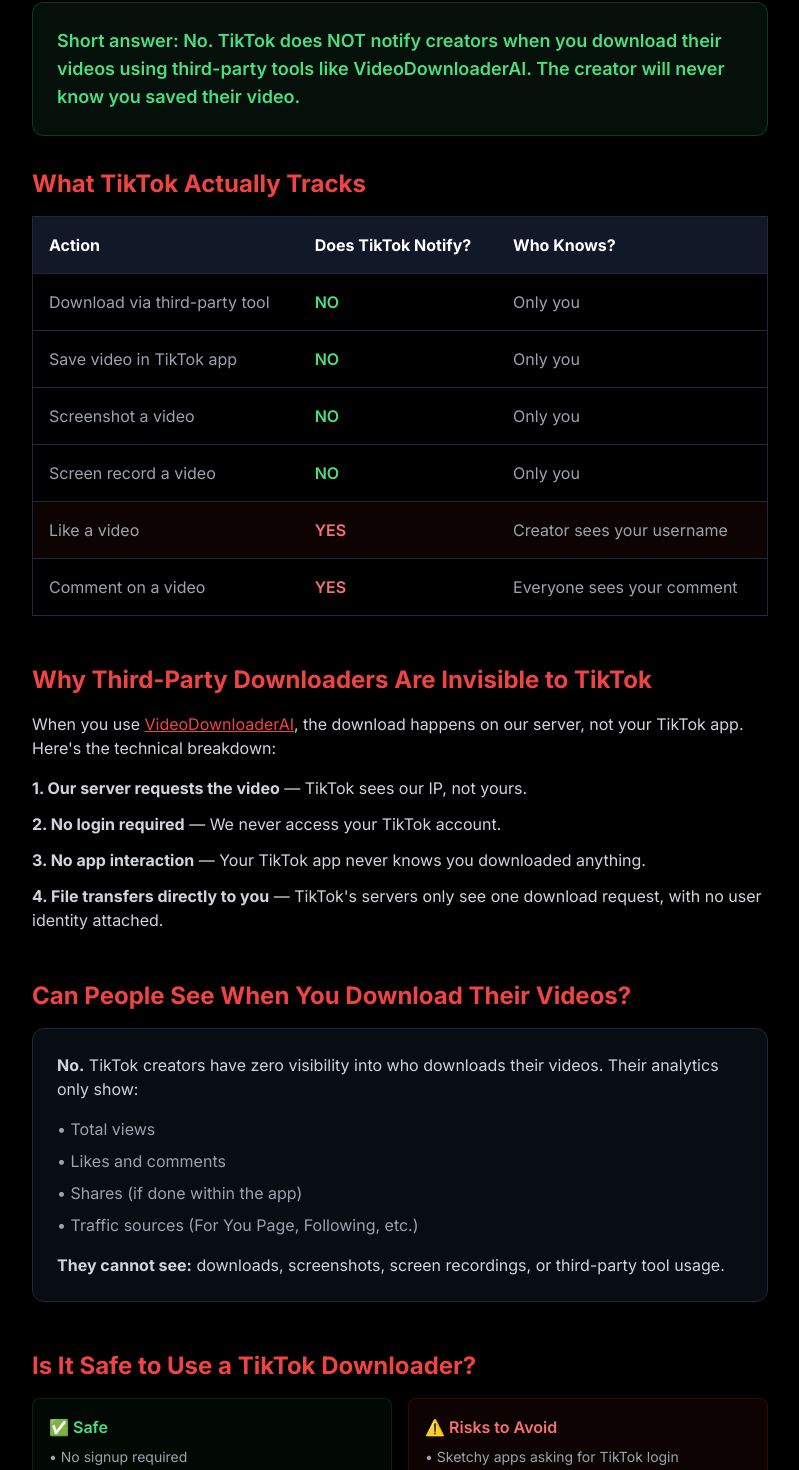
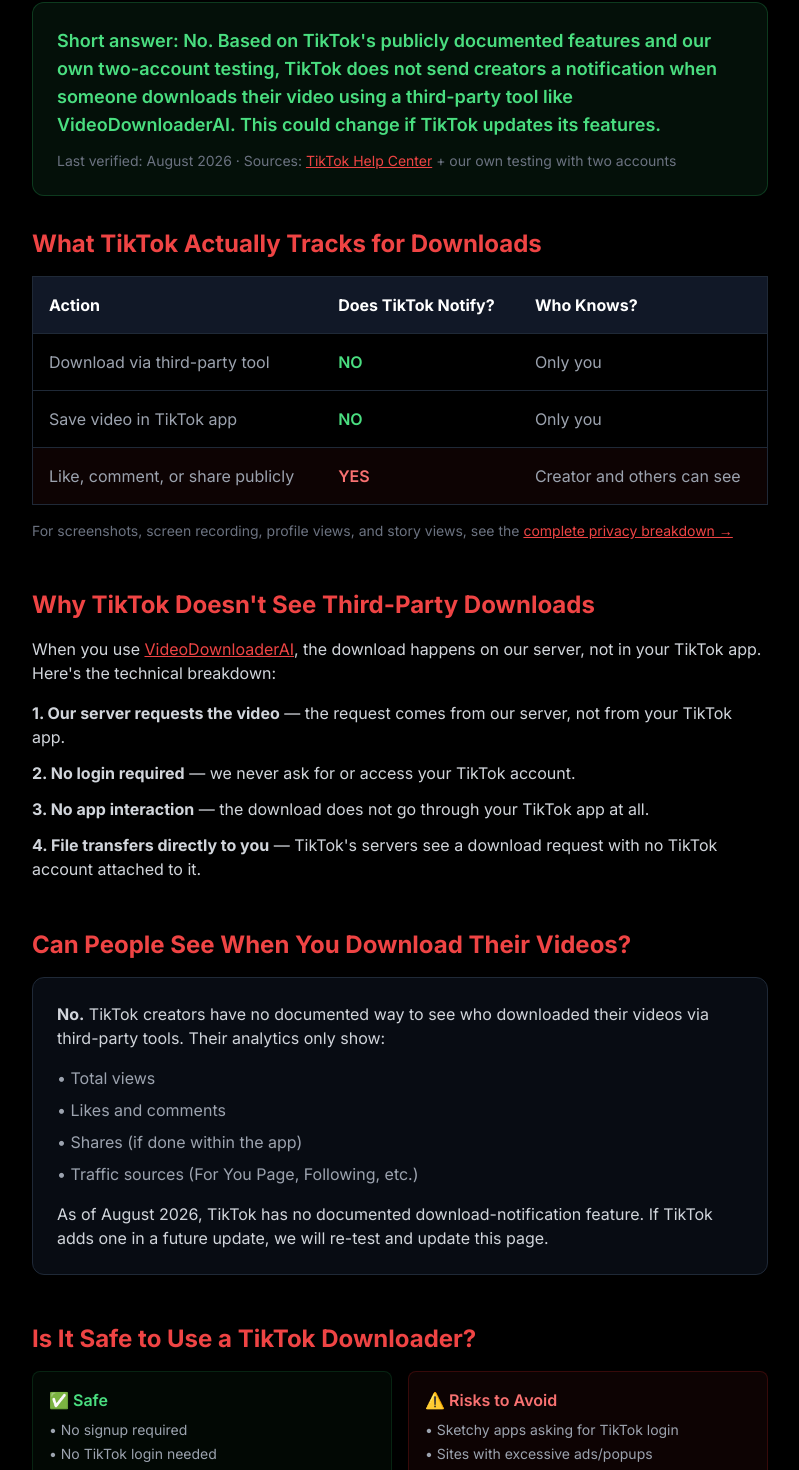
Before and after one commit to wuzesh-art/media-backup, a Next.js app: page /blog/does-tiktok-notify-when-you-download in a window 1280 px wide. Shown: the part 350-1820 px from the top of the page, without its empty margins (240-1039 px from the left). Built offline with nearby package versions, Linux system fonts and the light colour scheme.

Commit message:
Revise TikTok download notification details and metadata
Updated metadata and content to clarify TikTok's notification policies regarding video downloads, including verification dates and detailed explanations of user privacy.

```diff
--- a/src/app/blog/does-tiktok-notify-when-you-download/page.tsx
+++ b/src/app/blog/does-tiktok-notify-when-you-download/page.tsx
@@ -4,7 +4,7 @@
 
 export const metadata: Metadata = {
   title: "Does TikTok Notify When You Download a Video? (2026 Truth)",
-  description: "No, TikTok does not notify creators when you download their videos using third-party tools. Here's exactly what TikTok tracks and what it doesn't.",
+  description: "Based on TikTok's documented features and our own testing, TikTok does not send creators a notification when you download their videos with third-party tools. Verified August 2026.",
   keywords: [
     "does tiktok notify if you download a video",
     "can people see when you download their videos on tiktok",
@@ -14,7 +14,7 @@
   ],
   openGraph: {
     title: "Does TikTok Notify When You Download? (2026 Truth)",
-    description: "The complete privacy breakdown: what TikTok tracks and what it doesn't.",
+    description: "The complete privacy breakdown: what TikTok tracks and what it doesn't. Verified August 2026.",
     type: "article",
     url: "https://short.videodownloaderai.com/blog/does-tiktok-notify-when-you-download",
     publishedTime: "2026-05-03",
@@ -33,7 +33,7 @@
       logo: { "@type": "ImageObject", url: "https://short.videodownloaderai.com/og-image.png" },
     },
     datePublished: "2026-05-03",
-    dateModified: "2026-07-20",
+    dateModified: "2026-08-03",
   };
 
   const faqSchema = {
@@ -45,7 +45,7 @@
         name: "Does TikTok notify creators when you download their video?",
         acceptedAnswer: {
           "@type": "Answer",
-          text: "No. TikTok does not notify creators when you download their videos using third-party tools. The creator will never know you saved their video.",
+          text: "No. Based on TikTok's publicly documented features and our testing (last verified August 2026), TikTok does not send creators a notification when someone downloads their video using a third-party tool. This could change if TikTok updates its features.",
         },
       },
       {
@@ -53,7 +53,7 @@
         name: "Can people see when you download their TikTok videos?",
         acceptedAnswer: {
           "@type": "Answer",
-          text: "No. TikTok creators have zero visibility into who downloads their videos. Their analytics only show total views, likes, comments, and shares.",
+          text: "No. TikTok creators have no documented way to see who downloaded their videos via third-party tools. Their analytics only show total views, likes, comments, and shares.",
         },
       },
       {
@@ -61,7 +61,7 @@
         name: "Is it safe to use a TikTok downloader?",
         acceptedAnswer: {
           "@type": "Answer",
-          text: "Yes, if the tool requires no signup, doesn't store your videos, and uses HTTPS. Avoid tools that ask for your TikTok login or install browser extensions.",
+          text: "Yes, if the tool requires no signup, doesn't ask for your TikTok login, and uses HTTPS. Avoid tools that ask for your TikTok password or require browser extensions.",
         },
       },
     ],
@@ -95,18 +95,23 @@
             <div className="flex items-center gap-4 text-gray-400 text-sm">
               <span>May 3, 2026</span>
               <span>•</span>
+              <span>Updated Aug 3, 2026</span>
+              <span>•</span>
               <span>5 min read</span>
             </div>
           </header>
 
           <div className="bg-green-900/20 border border-green-800/50 rounded-xl p-6 mb-8">
             <p className="text-lg text-green-400 font-semibold">
-              Short answer: No. TikTok does NOT notify creators when you download their videos using third-party tools like VideoDownloaderAI. The creator will never know you saved their video.
+              Short answer: No. Based on TikTok's publicly documented features and our own two-account testing, TikTok does not send creators a notification when someone downloads their video using a third-party tool like VideoDownloaderAI. This could change if TikTok updates its features.
+            </p>
+            <p className="text-gray-500 text-sm mt-3">
+              Last verified: August 2026 · Sources: <a href="https://support.tiktok.com" className="text-red-500 underline" target="_blank" rel="noopener">TikTok Help Center</a> + our own testing with two accounts
             </p>
           </div>
 
           <section className="mb-12">
-            <h2 className="text-2xl font-bold mb-4 text-red-500">What TikTok Actually Tracks</h2>
+            <h2 className="text-2xl font-bold mb-4 text-red-500">What TikTok Actually Tracks for Downloads</h2>
             <table className="w-full text-left border border-gray-800 rounded-xl">
               <thead>
                 <tr className="bg-gray-900">
@@ -126,40 +131,28 @@
                   <td className="p-4 text-green-400 font-semibold">NO</td>
                   <td className="p-4">Only you</td>
                 </tr>
-                <tr className="border-b border-gray-800">
-                  <td className="p-4">Screenshot a video</td>
-                  <td className="p-4 text-green-400 font-semibold">NO</td>
-                  <td className="p-4">Only you</td>
-                </tr>
-                <tr className="border-b border-gray-800">
-                  <td className="p-4">Screen record a video</td>
-                  <td className="p-4 text-green-400 font-semibold">NO</td>
-                  <td className="p-4">Only you</td>
-                </tr>
-                <tr className="border-b border-gray-800 bg-red-900/10">
-                  <td className="p-4">Like a video</td>
+                <tr className="bg-red-900/10">
+                  <td className="p-4">Like, comment, or share publicly</td>
                   <td className="p-4 text-red-400 font-semibold">YES</td>
-                  <td className="p-4">Creator sees your username</td>
-                </tr>
-                <tr>
-                  <td className="p-4">Comment on a video</td>
-                  <td className="p-4 text-red-400 font-semibold">YES</td>
-                  <td className="p-4">Everyone sees your comment</td>
+                  <td className="p-4">Creator and others can see</td>
                 </tr>
               </tbody>
             </table>
+            <p className="text-gray-500 text-sm mt-4">
+              For screenshots, screen recording, profile views, and story views, see the <a href="/blog/tiktok-privacy-guide-complete" className="text-red-500 underline">complete privacy breakdown →</a>
+            </p>
           </section>
 
           <section className="mb-12">
-            <h2 className="text-2xl font-bold mb-4 text-red-500">Why Third-Party Downloaders Are Invisible to TikTok</h2>
+            <h2 className="text-2xl font-bold mb-4 text-red-500">Why TikTok Doesn't See Third-Party Downloads</h2>
             <p className="text-gray-300 mb-4">
-              When you use <a href="/" className="text-red-500 underline">VideoDownloaderAI</a>, the download happens on our server, not your TikTok app. Here&apos;s the technical breakdown:
+              When you use <a href="/" className="text-red-500 underline">VideoDownloaderAI</a>, the download happens on our server, not in your TikTok app. Here's the technical breakdown:
             </p>
             <ol className="space-y-3 text-gray-300">
-              <li><strong>1. Our server requests the video</strong> — TikTok sees our IP, not yours.</li>
-              <li><strong>2. No login required</strong> — We never access your TikTok account.</li>
-              <li><strong>3. No app interaction</strong> — Your TikTok app never knows you downloaded anything.</li>
-              <li><strong>4. File transfers directly to you</strong> — TikTok&apos;s servers only see one download request, with no user identity attached.</li>
+              <li><strong>1. Our server requests the video</strong> — the request comes from our server, not from your TikTok app.</li>
+              <li><strong>2. No login required</strong> — we never ask for or access your TikTok account.</li>
+              <li><strong>3. No app interaction</strong> — the download does not go through your TikTok app at all.</li>
+              <li><strong>4. File transfers directly to you</strong> — TikTok's servers see a download request with no TikTok account attached to it.</li>
             </ol>
           </section>
 
@@ -167,7 +160,7 @@
             <h2 className="text-2xl font-bold mb-4 text-red-500">Can People See When You Download Their Videos?</h2>
             <div className="bg-gray-900/50 border border-gray-800 rounded-xl p-6">
               <p className="text-gray-300 mb-4">
-                <strong>No.</strong> TikTok creators have zero visibility into who downloads their videos. Their analytics only show:
+                <strong>No.</strong> TikTok creators have no documented way to see who downloaded their videos via third-party tools. Their analytics only show:
               </p>
               <ul className="space-y-2 text-gray-400">
                 <li>• Total views</li>
@@ -176,7 +169,7 @@
                 <li>• Traffic sources (For You Page, Following, etc.)</li>
               </ul>
               <p className="text-gray-300 mt-4">
-                <strong>They cannot see:</strong> downloads, screenshots, screen recordings, or third-party tool usage.
+                As of August 2026, TikTok has no documented download-notification feature. If TikTok adds one in a future update, we will re-test and update this page.
               </p>
             </div>
           </section>
@@ -188,8 +181,8 @@
                 <h4 className="font-semibold text-green-400 mb-2">✅ Safe</h4>
                 <ul className="space-y-1 text-gray-400 text-sm">
                   <li>• No signup required</li>
-                  <li>• No personal data stored</li>
-                  <li>• Videos deleted after download</li>
+                  <li>• No TikTok login needed</li>
+                  <li>• No permanent file storage</li>
                   <li>• HTTPS encrypted connection</li>
                 </ul>
               </div>
@@ -199,7 +192,7 @@
                   <li>• Sketchy apps asking for TikTok login</li>
                   <li>• Sites with excessive ads/popups</li>
                   <li>• Tools requiring browser extensions</li>
-                  <li>• Any service storing your videos</li>
+                  <li>• Any service asking for your password</li>
                 </ul>
               </div>
             </div>
@@ -207,9 +200,9 @@
 
           <div className="bg-red-900/20 border border-red-800/50 rounded-xl p-8 text-center mb-12">
             <h2 className="text-2xl font-bold mb-4">Download TikTok Videos Privately</h2>
-            <p className="text-gray-400 mb-6">No notifications. No signup. No traces.</p>
+            <p className="text-gray-400 mb-6">No download notifications. No signup. We never ask for your TikTok account.</p>
             <a href="/" className="inline-block bg-red-600 hover:bg-red-500 text-white font-semibold px-8 py-4 rounded-lg transition-colors">
-              Start Anonymous Download →
+              Download a Video →
             </a>
           </div>
 
```
